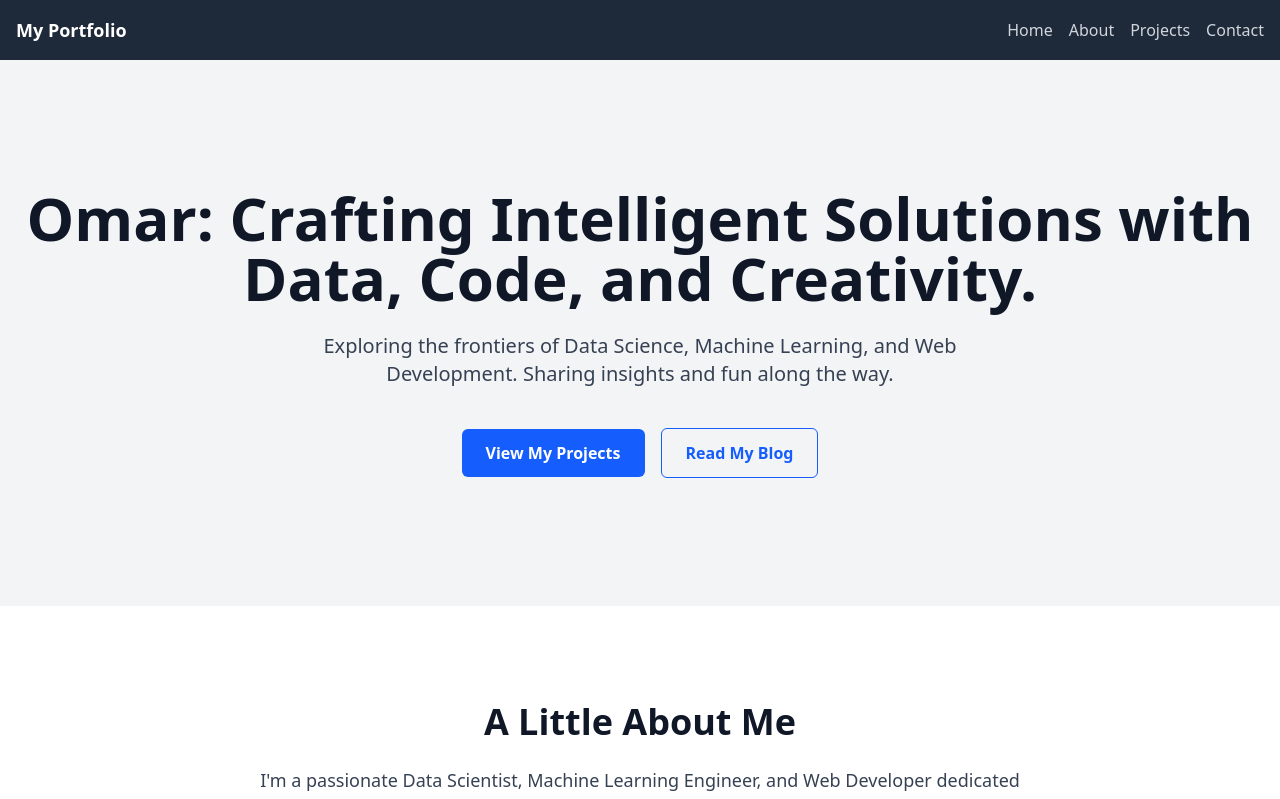
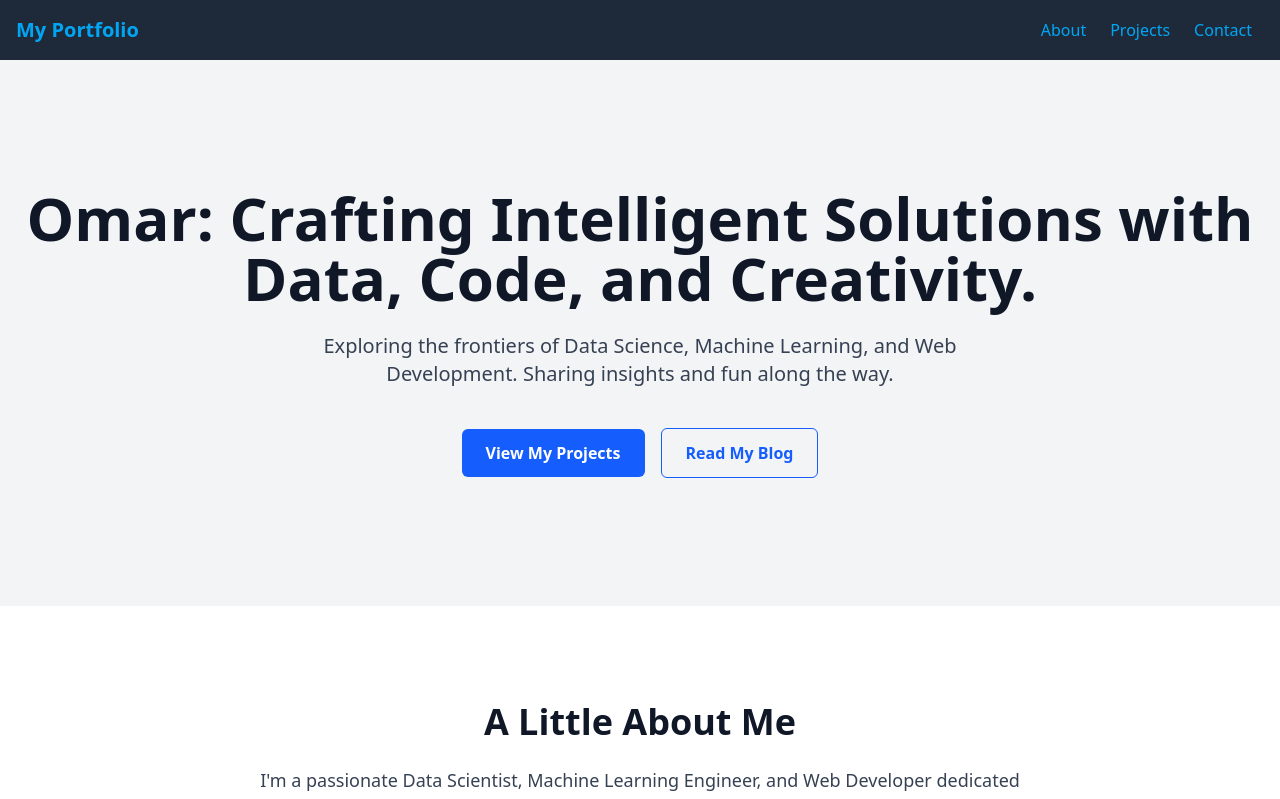
Before and after one commit to Omarhersan/personal_site, a Next.js app: page / in a window 1280 px wide. Shown: the top 799 px of the page. Built offline with nearby package versions, Linux system fonts and the light colour scheme.

Commit message:
project page

```diff
--- /dev/null
+++ b/app/about/page.tsx
@@ -0,0 +1,15 @@
+import React from 'react';
+
+const AboutPage = () => {
+  return (
+    <div className="container mx-auto px-4 py-8">
+      <h1 className="text-4xl font-bold mb-4">About Me</h1>
+      <p className="text-lg">
+        This is the about page. You can write a bit about yourself here.
+      </p>
+      {/* You can add more sections like your journey, interests, etc. */}
+    </div>
+  );
+};
+
+export default AboutPage;
--- a/app/components/navbar/navbar.tsx
+++ b/app/components/navbar/navbar.tsx
@@ -2,24 +2,22 @@ import Link from 'next/link';
 
 const Navbar = () => {
   return (
-    <nav className="bg-gray-800 p-4">
+    <nav className="bg-gray-800 text-white p-4">
       <div className="container mx-auto flex justify-between items-center">
-        <Link href="/" className="text-white text-lg font-bold">
+        <Link href="/" className="text-xl font-bold">
           My Portfolio
         </Link>
-        <div className="space-x-4">
-          <Link href="/" className="text-gray-300 hover:text-white">
-            Home
-          </Link>
-          <Link href="/about" className="text-gray-300 hover:text-white">
+        <div>
+          <Link href="/about" className="px-3 hover:text-gray-300">
             About
           </Link>
-          <Link href="/projects" className="text-gray-300 hover:text-white">
+          <Link href="/projects" className="px-3 hover:text-gray-300">
             Projects
           </Link>
-          <Link href="/contact" className="text-gray-300 hover:text-white">
+          <Link href="/contact" className="px-3 hover:text-gray-300">
             Contact
           </Link>
+          {/* Add more links as needed */}
         </div>
       </div>
     </nav>
--- a/app/globals.css
+++ b/app/globals.css
@@ -1 +1,29 @@
 @import "tailwindcss";
+
+@tailwind base;
+@tailwind components;
+@tailwind utilities;
+
+@layer base {
+  body {
+    @apply bg-gray-900 text-gray-100; /* Dark background, light text */
+    @apply antialiased; /* Smooths out the font */
+  }
+
+  h1, h2, h3, h4, h5, h6 {
+    @apply text-sky-400; /* Example: Sky blue for headings */
+  }
+
+  a {
+    @apply text-sky-500 hover:text-sky-600; /* Example: Sky blue for links */
+  }
+
+  /* You can add more global styles here */
+}
+
+/* Example of a custom utility class if needed */
+/*
+.custom-text-color {
+  @apply text-amber-500;
+}
+*/
--- /dev/null
+++ b/app/projects/page.tsx
@@ -0,0 +1,49 @@
+import React from 'react';
+import ProjectCard from '../components/projects/ProjectCard';
+
+// Sample project data - you'll likely want to move this to a separate file or fetch it from an API
+const projects = [
+	{
+		id: 'alpha-001', // Added id
+		title: 'Project Alpha',
+		description:
+			'A brief description of Project Alpha. This project was about X and achieved Y.',
+		imageUrl: '/project-alpha.jpg', // Replace with actual image path or URL
+		projectUrl: 'https://example.com/project-alpha',
+		technologies: ['React', 'Node.js', 'MongoDB'], // Changed from tags
+	},
+	{
+		id: 'beta-002', // Added id
+		title: 'Project Beta',
+		description:
+			'An overview of Project Beta. Focused on Z and delivered W.',
+		imageUrl: '/project-beta.jpg', // Replace with actual image path or URL
+		projectUrl: 'https://example.com/project-beta',
+		technologies: ['Python', 'Django', 'PostgreSQL'], // Changed from tags
+	},
+	{
+		id: 'gamma-003', // Added id
+		title: 'Project Gamma',
+		description:
+			'Details about Project Gamma. It explored A and resulted in B.',
+		imageUrl: '/project-gamma.jpg', // Replace with actual image path or URL
+		projectUrl: 'https://example.com/project-gamma',
+		technologies: ['Next.js', 'Tailwind CSS', 'Supabase'], // Changed from tags
+	},
+	// Add more projects as needed
+];
+
+const ProjectsPage = () => {
+	return (
+		<div className="container mx-auto px-4 py-8">
+			<h1 className="text-4xl font-bold mb-8 text-center">My Projects</h1>
+			<div className="grid grid-cols-1 md:grid-cols-2 lg:grid-cols-3 gap-8">
+				{projects.map((project, index) => (
+					<ProjectCard key={index} project={project} /> // Pass the whole project object
+				))}
+			</div>
+		</div>
+	);
+};
+
+export default ProjectsPage;
--- /dev/null
+++ b/tailwind.config.ts
@@ -0,0 +1,15 @@
+import type { Config } from 'tailwindcss'
+
+const config: Config = {
+  content: [
+    './app/**/*.{js,ts,jsx,tsx,mdx}',
+    './components/**/*.{js,ts,jsx,tsx,mdx}',
+    // Or if using `src` directory:
+    // './src/**/*.{js,ts,jsx,tsx,mdx}',
+  ],
+  theme: {
+    extend: {},
+  },
+  plugins: [],
+}
+export default config
```
